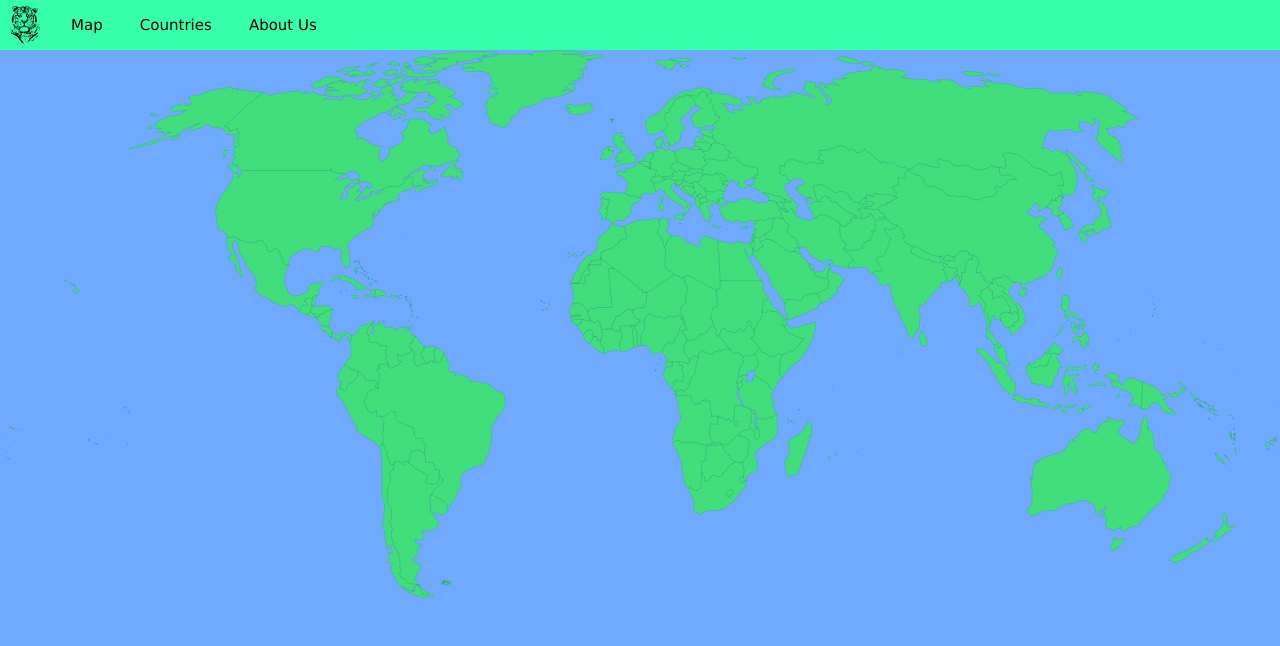
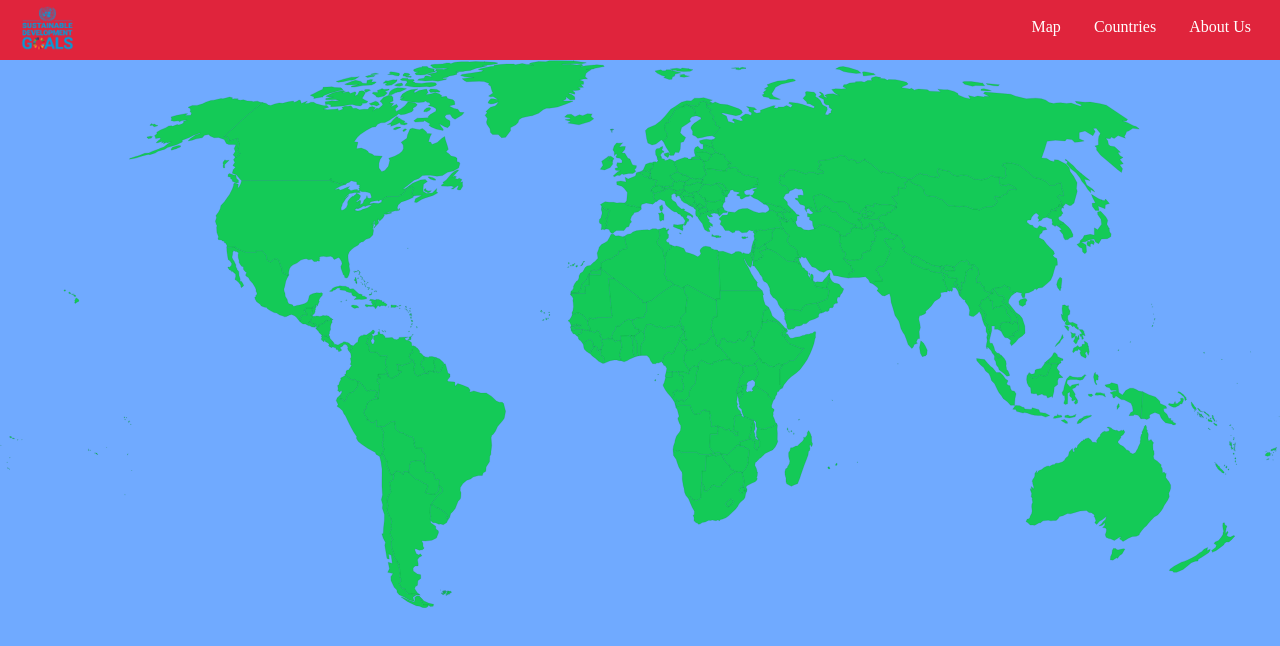
Before and after one commit to poyrazbahcivan/World-Data, a plain HTML site: page index.html in a window 1280 px wide. Drawn offline with Linux system fonts and the light colour scheme.

Commit message:
Main Menu

```diff
--- a/index.html
+++ b/index.html
@@ -8,14 +8,14 @@
     <meta name='viewport' content='width=device-width, initial-scale=1'>
     <link rel='stylesheet' type='text/css' media='screen' href='style.css'>
     <script src='main.js'></script>
-    <link rel="icon" href="favicon.svg" type="image/x-icon">
+    <link rel="icon" href="logo.png" type="image/x-icon">
  </head>
 
 <body>
     <header>
         <div class="logo">
-         <a href="https://poyrazbahcivan.github.io/World-Data/">
-                <img src="favicon.svg" alt="Logo" src="https://poyrazbahcivan.github.io/World-Data/">
+         <a href="index.html">
+                <img src="logo.png" alt="Logo" src="index.html">
             </a>
         </div>
 
--- a/style.css
+++ b/style.css
@@ -1,7 +1,7 @@
 * {
     margin: 0%;
     padding: 0%;
-    font-family:Verdana, Geneva, Tahoma, sans-serif;
+    font-family: Avenir,Verdana, Geneva, Tahoma, sans-serif;
 }
 
 body {
@@ -9,8 +9,10 @@ body {
 
 }
 
+
+
 svg path{
-    fill: #43DE7C ;
+    fill: #14ca57 ;
     stroke: #0C8037;
     stroke-width: 0.25 ;
 }
@@ -22,29 +24,33 @@ svg path:hover {
 }
 
 .logo img{
-    width: 50px;
-    vertical-align: middle;
+    width: 55px;
+    margin-top: 5px;
+    margin-left: 20px;
 
 }
 .logo,.topnav{
     display: inline;
 }
 header{
-    background-color: #35ffab;
-    height: fit-content;
+    background-color: #e0243c;
+    height: 60px;
+
 }
 .topnav{
-    overflow: hidden;
+    float: right;
+    margin-right: 15px;
+
+
 }
 .topnav a{
-
-    display: inline-block;
-  color: #000000;
-  text-align: center;
-  padding: 14px 16px;
+  display: inline-block;
+  color: #FFFFFF;
+  padding: 18px 14px;
   text-decoration: none;
-  font-size: 15px;
+  font-size: 16px;
   vertical-align: middle;
+  font-family: 'Avenir';
 }
 g:hover path{
     fill: aquamarine;
```
Also changed, not shown: about.html (+2 -2 lines), countries.html (+1 -1 lines), favicon.svg (deleted), logo.png (added).
